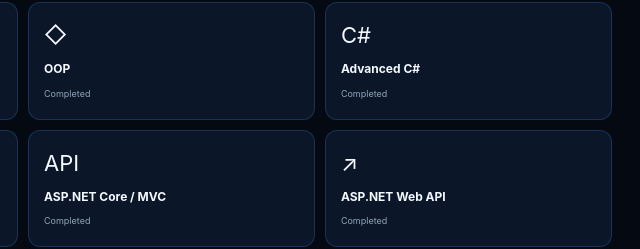
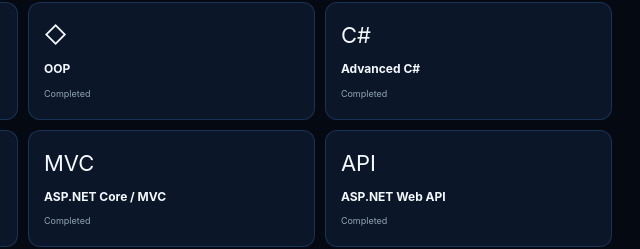
Before and after one commit to alyy-commits/Portfolio, a plain HTML site: page index.html in a window 1280 px wide. Shown: the part 2633-2882 px from the top of the page, 617-1257 px from the left. Drawn offline with Linux system fonts and the light colour scheme.

Commit message:
Update certification entries in index.html

```diff
--- a/index.html
+++ b/index.html
@@ -228,8 +228,8 @@
     <div class="cert"><div class="cert-icon">C#</div><b>Advanced C#</b><small>Completed</small></div>
     <div class="cert"><div class="cert-icon">λ</div><b>LINQ</b><small>Completed</small></div>
     <div class="cert"><div class="cert-icon">EF</div><b>EF Core</b><small>Completed</small></div>
-    <div class="cert"><div class="cert-icon">API</div><b>ASP.NET Core / MVC</b><small>Completed</small></div>
-    <div class="cert"><div class="cert-icon">↗</div><b>ASP.NET Web API</b><small>Completed</small></div>
+    <div class="cert"><div class="cert-icon">MVC</div><b>ASP.NET Core / MVC</b><small>Completed</small></div>
+    <div class="cert"><div class="cert-icon">API</div><b>ASP.NET Web API</b><small>Completed</small></div>
   </div>
 </div></section>
 
```
